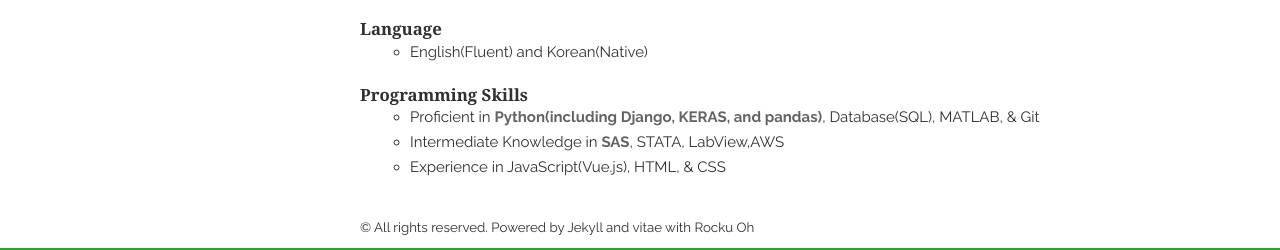
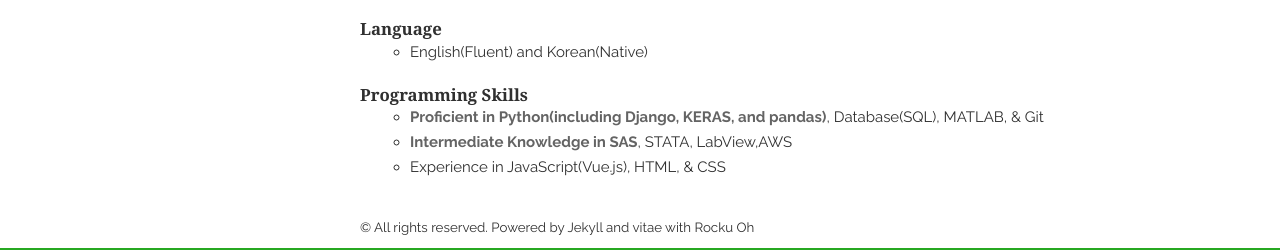
Before and after one commit to org817/org817.github.io, a Jekyll site: the page built from index.html, in a window 1280 px wide. Shown: the part 2013-2263 px from the top of the page. Built offline with Jekyll 4.4.1, drawn with Linux system fonts in a browser that asks for light colours; nearby versions of some CDN libraries; the list of posts is cut into pages by our own code; part of the change alters nothing that is shown.

```diff
--- a/_includes/skills.html
+++ b/_includes/skills.html
@@ -12,8 +12,8 @@
             <h1>Programming Skills</h1>
         </header>
       	<ul class='circle'>
-          <li> Proficient in <em>Python(including Django, KERAS, and pandas)</em>, Database(SQL), MATLAB, &amp; Git </li>
-          <li> Intermediate Knowledge in <em>SAS</em>, STATA, LabView,AWS</li>
+          <li> <em>Proficient in Python(including Django, KERAS, and pandas)</em>, Database(SQL), MATLAB, &amp; Git </li>
+          <li> <em>Intermediate Knowledge in SAS</em>, STATA, LabView,AWS</li>
           <li> Experience in JavaScript(Vue.js), HTML, &amp; CSS</li>
         </ul>
     </article>
```
